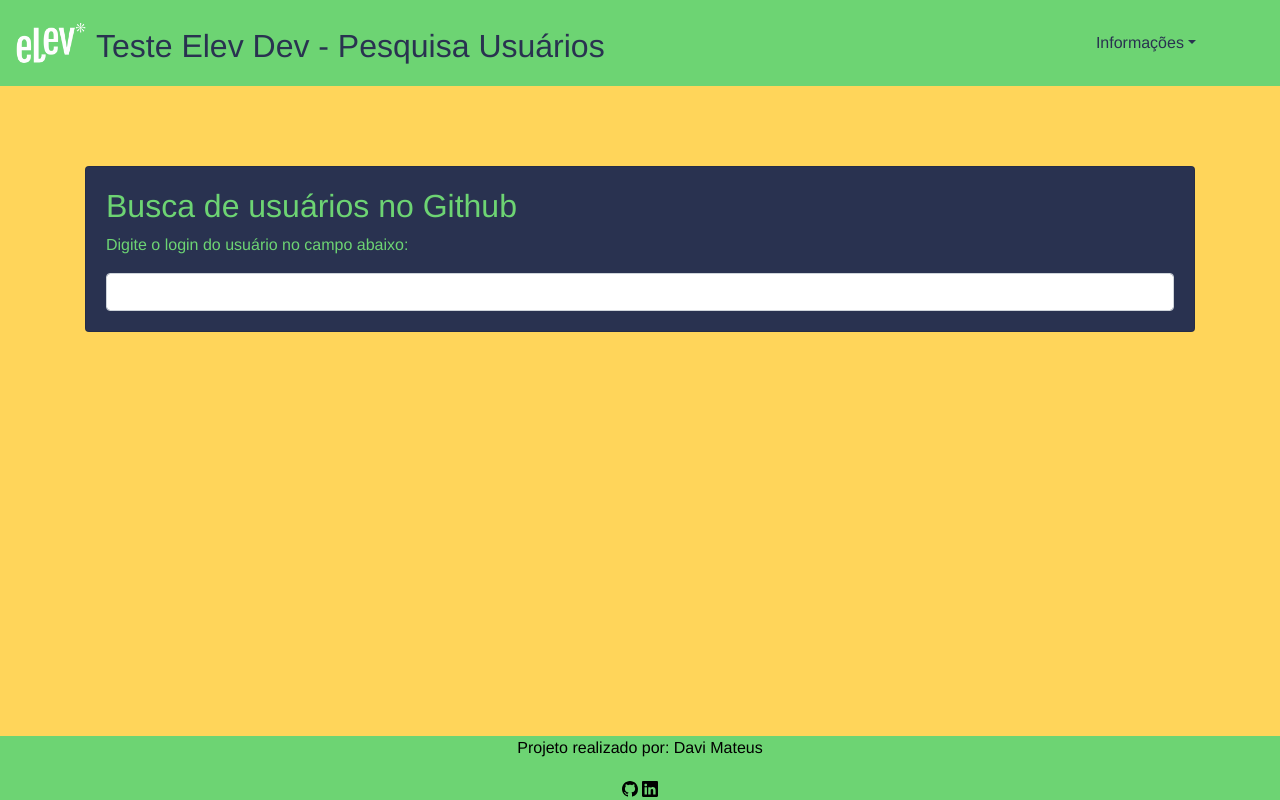
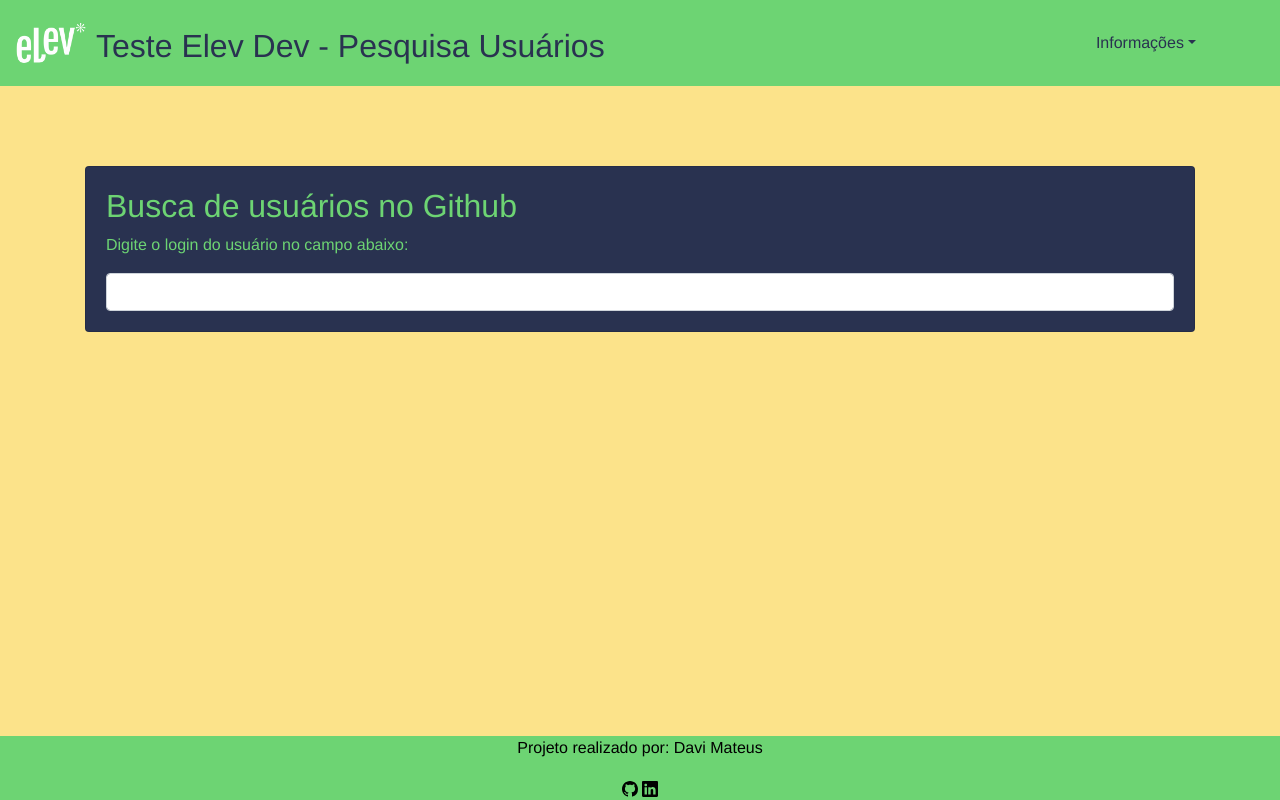
Before and after one commit to davimateus1/ElevDev, a plain HTML site: page index.html in a window 1280 px wide. Drawn offline with nearby package versions, Linux system fonts and the light colour scheme.

Commit message:
alteração cor background

```diff
--- a/style/style.css
+++ b/style/style.css
@@ -1,6 +1,6 @@
 body{
     font-family: Poppins, "Helvetica Neue", Helvetica, Arial, sans;
-    background-color: #ffd55a;
+    background-color: #fce38a;
 }
 
 #title {
```
